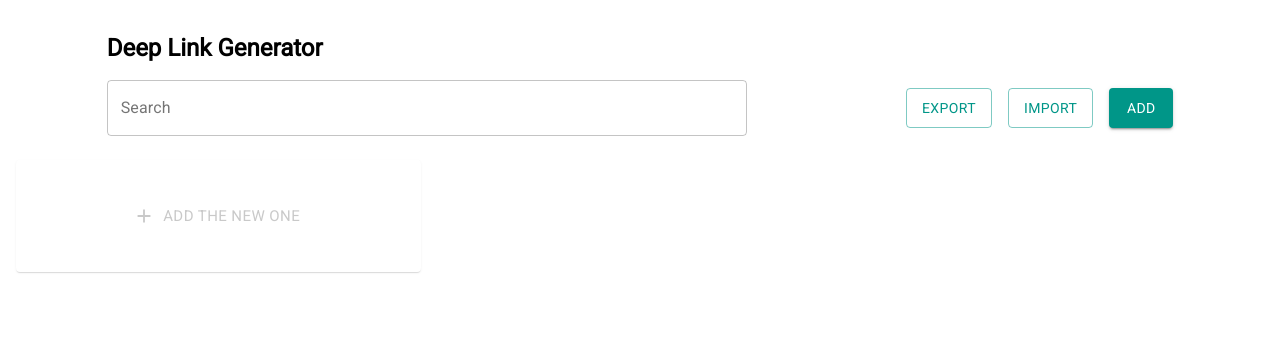
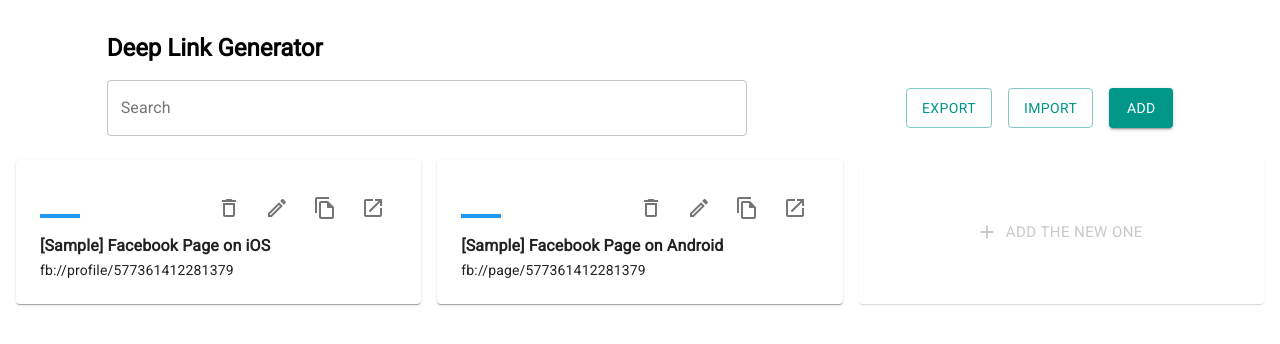
Before and after one commit to akexorcist/deep-link-generator, a React (Create React App) app: page / in a window 1280 px wide. Shown: the top 344 px of the page. Built offline with nearby package versions, Linux system fonts and the light colour scheme.

Commit message:
Add sample deep link when first time

```diff
--- a/src/App.js
+++ b/src/App.js
@@ -21,7 +21,23 @@ export default function App() {
     })
 
     const [links, setLinks] = useState(
-        JSON.parse(localStorage.getItem('links') || '[]')
+        JSON.parse(
+            localStorage.getItem('links') ||
+                JSON.stringify([
+                    {
+                        id: '1601142258869',
+                        name: '[Sample] Facebook Page on Android',
+                        url: 'fb://page/577361412281379',
+                        tag: '#2196f3'
+                    },
+                    {
+                        id: '1601142258870',
+                        name: '[Sample] Facebook Page on iOS',
+                        url: 'fb://profile/577361412281379',
+                        tag: '#2196f3'
+                    }
+                ])
+        )
     )
 
     const [searchKeyword, setSearchKeyword] = useState('')
```
